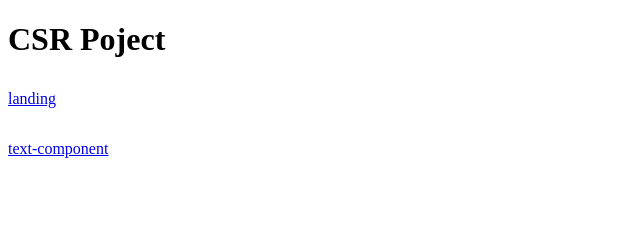
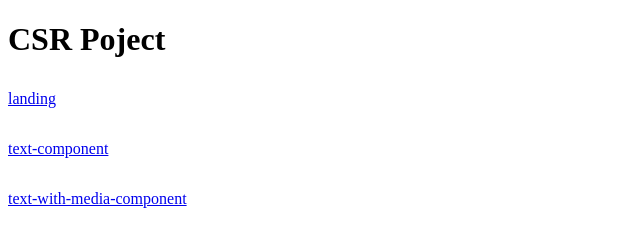
Before and after one commit to MichelleGuan/CSR_Project, a website built with webpack: page src/index.html in a window 1280 px wide. Shown: the whole page, without its empty margins (0-640 px from the left). Built offline with nearby package versions, Linux system fonts and the light colour scheme.

Commit message:
add text with media component

```diff
--- a/src/homepage/index.html
+++ b/src/homepage/index.html
@@ -2,4 +2,5 @@
     <h1>CSR Poject</h1>
     <a href="javascript:" class="landing">landing</a>
     <a href="javascript:" class="text-component">text-component</a>
+    <a href="javascript:" class="text-with-media-component">text-with-media-component</a>
 </div>
--- a/src/homepage/index.js
+++ b/src/homepage/index.js
@@ -12,5 +12,8 @@ export default class {
         container.querySelector('.text-component').addEventListener('click', () => {
             router.go('/text-component')
         })
+        container.querySelector('.text-with-media-component').addEventListener('click', () => {
+            router.go('/text-with-media-component')
+        })
     }
 }
--- a/src/router.js
+++ b/src/router.js
@@ -1,11 +1,13 @@
 import homepage from './homepage'
 import landing from './landing'
 import textComponent from './textComponent'
+import textWithMediaComponent from './textWithMediaComponent'
 
 const routes = {
   '/landing': landing,
   '/homepage': homepage,
-  '/text-component': textComponent
+  '/text-component': textComponent,
+  '/text-with-media-component': textWithMediaComponent
 }
 
 class Router {
```
Also changed, not shown: 1 other file.
